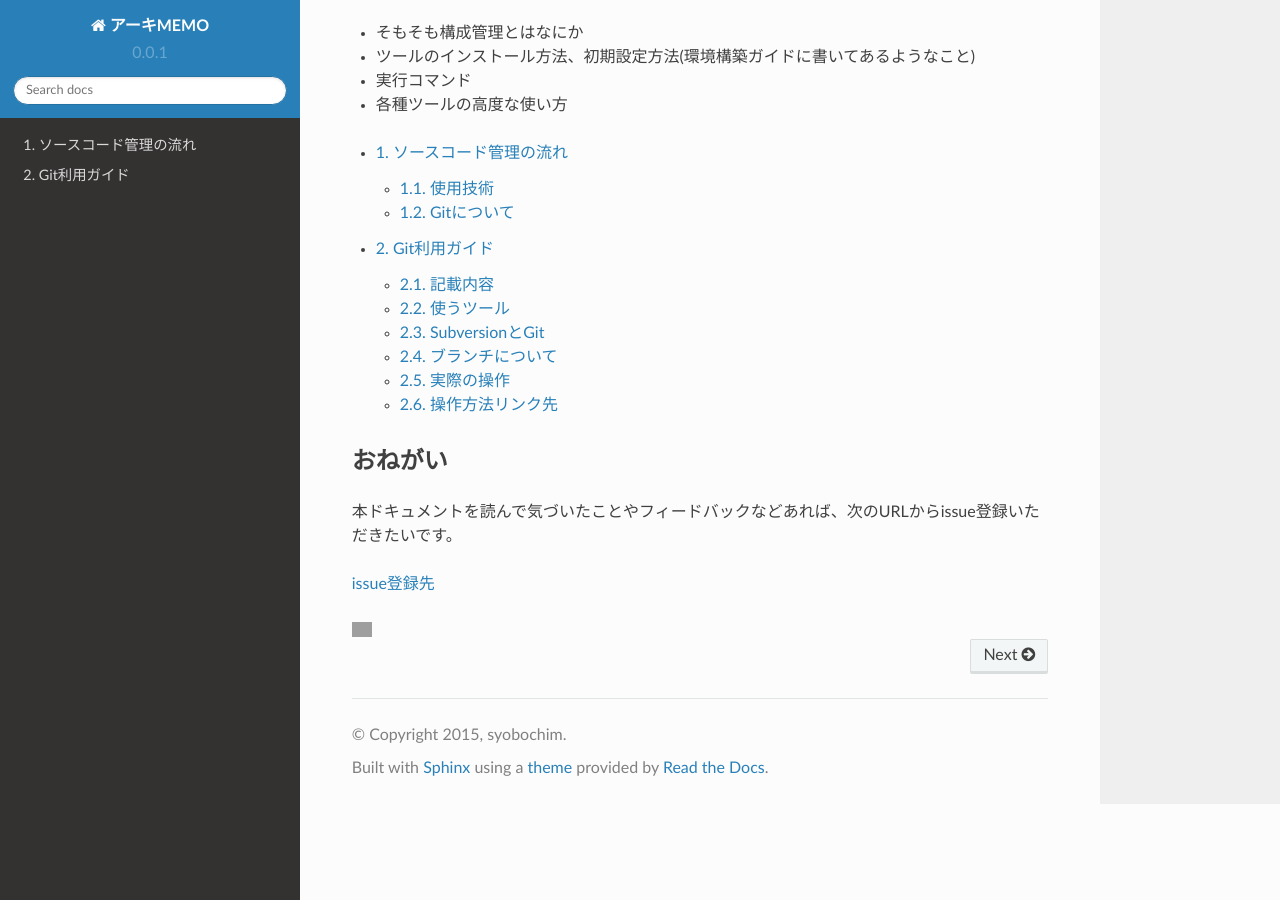
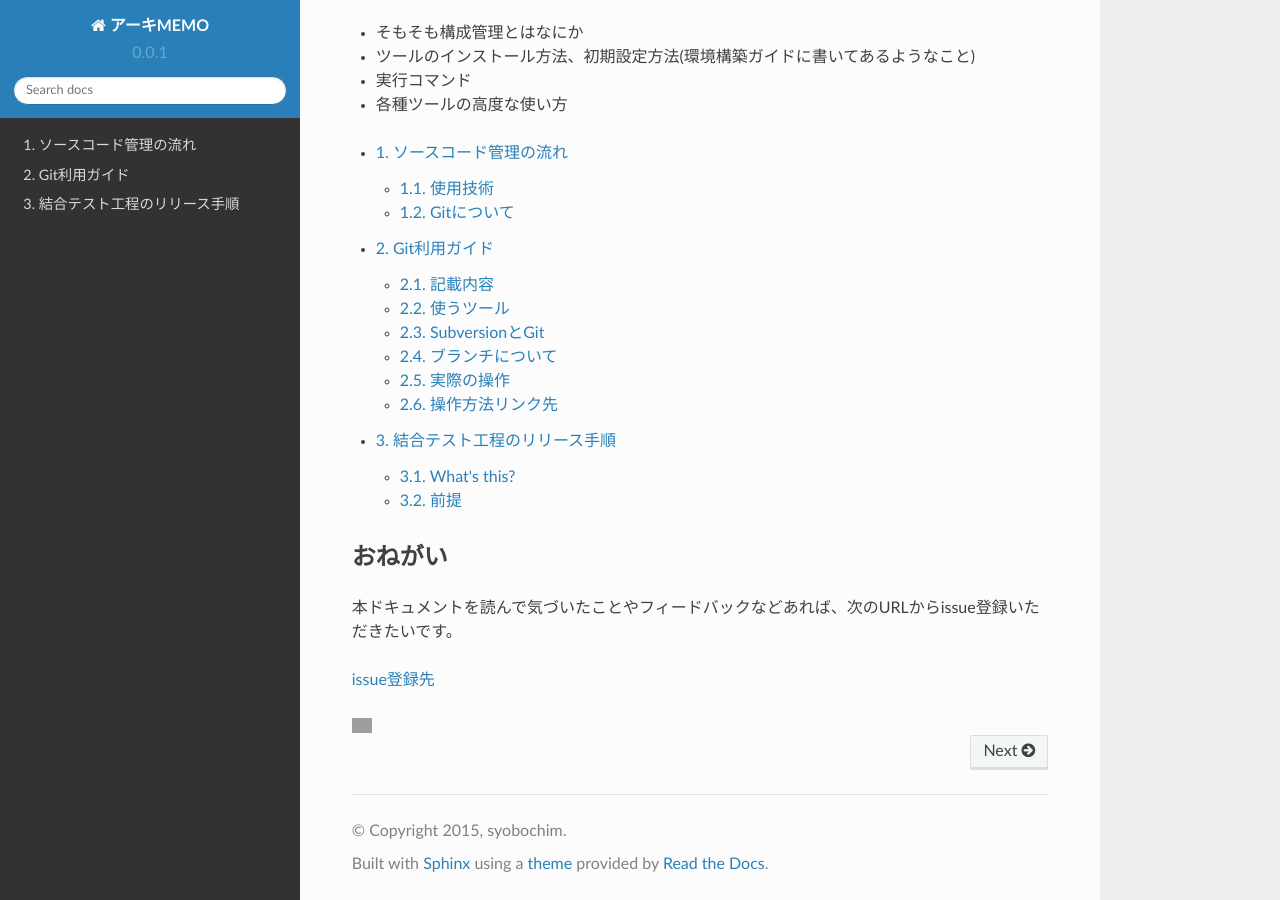
Before and after one commit to syobochim/doc, a Sphinx documentation site: the page built from source/index.rst, in a window 1280 px wide and 900 px high, scrolled down 890 px. Built offline with Sphinx 7.4.7 and the Read the Docs theme 2.0.0, drawn with Linux system fonts in a browser that asks for light colours; some of the changed lines change nothing that is shown; grey boxes are pictures that could not be loaded.

Commit message:
結合テスト環境へのリリース手順

```diff
--- a/source/index.rst
+++ b/source/index.rst
@@ -49,6 +49,7 @@ syobochim-doc
 
    pgBase/index
    pgBase/Git/index
+   pgBase/itPhase/index
 
 
 おねがい
--- /dev/null
+++ b/source/pgBase/itPhase/index.rst
@@ -0,0 +1,63 @@
+==================================================
+結合テスト工程のリリース手順
+==================================================
+
+.. contents:: 目次
+    :depth: 2
+
+What's this?
+==================================================
+
+結合テスト環境でのリリースの流れと手順です。
+
+既存のリリース手順はなく、リリースに対しての品質を担保できれば問題ない、という環境に対してのリリース方法を記載しています。
+
+前提
+==================================================
+
+--------------------------------------------------
+結合テスト時の全体構成
+--------------------------------------------------
+
+| 今回、メンバーは2拠点にて開発・テストを実施する。
+| ただし、ソースコードの修正は開発用サーバ上にて管理し、各環境に対してはリリースおよび打鍵テストのみ行う。
+| それによって、拠点間・環境間で、ソースコードの整合性がとれない問題は発生しない。
+
+.. image:: ../img/itKose.png
+
+各ツールの説明
+--------------------------------------------------
+
+| **★gitBucket**
+|
+| ソースコードのバージョン管理を行っているツール。
+| 前回リリースしたソースコードと今回リリースするソースコードの差分を確認することが出来る。
+|
+| **★Jenkins**
+|
+| 継続的インテグレーションツール。
+| バージョン管理されたソースコードの最新断面を取得して、コンパイル・テストを実行する。
+| コンパイルエラーが発生しないこと・自動テストが失敗しないことを確認することが出来る。
+| また、Jenkinsから各リリースバージョンのjarファイル/warファイル/earファイルを作成することが出来る。
+| jarファイル/warファイルは自動的にArtifactry（後述）に配置され、バージョン管理される。
+|
+| **★Artifactory**
+|
+| ライブラリを管理するツール。
+| リリースするjarファイル/warファイルを管理する。
+| 開発者は各モジュールのファイルをダウンロードして、開発環境へのライブラリ管理の依存関係として使用することが出来る。
+| ライブラリアンはリリースする資源としてArtifactory上のjarファイル/warファイルをダウンロードすることが出来る。
+| また、結合テスト環境にリリースするearファイルもArtifactoryからwarをダウンロードして作成する。
+|
+
+各モジュールの構成
+--------------------------------------------------
+
+各モジュールの構成を以下に記載する。
+
+* parent ... フレームワーク及びライブラリのバージョン情報をまとめているモジュール。本モジュールを継承することにより、各モジュールの使用フレームワークバージョンを統一することが出来る。
+* core ... 共通基盤部品をまとめているモジュール。
+* entity ... DB情報をまとめているモジュール。
+* common ... 各PJの共通処理をまとめているモジュール。
+* webA ... PJ A用画面モジュール。
+* webB ... PJ B用画面モジュール。
```
Also changed, not shown: source/pgBase/itPhase/img/itKose.png (added).
